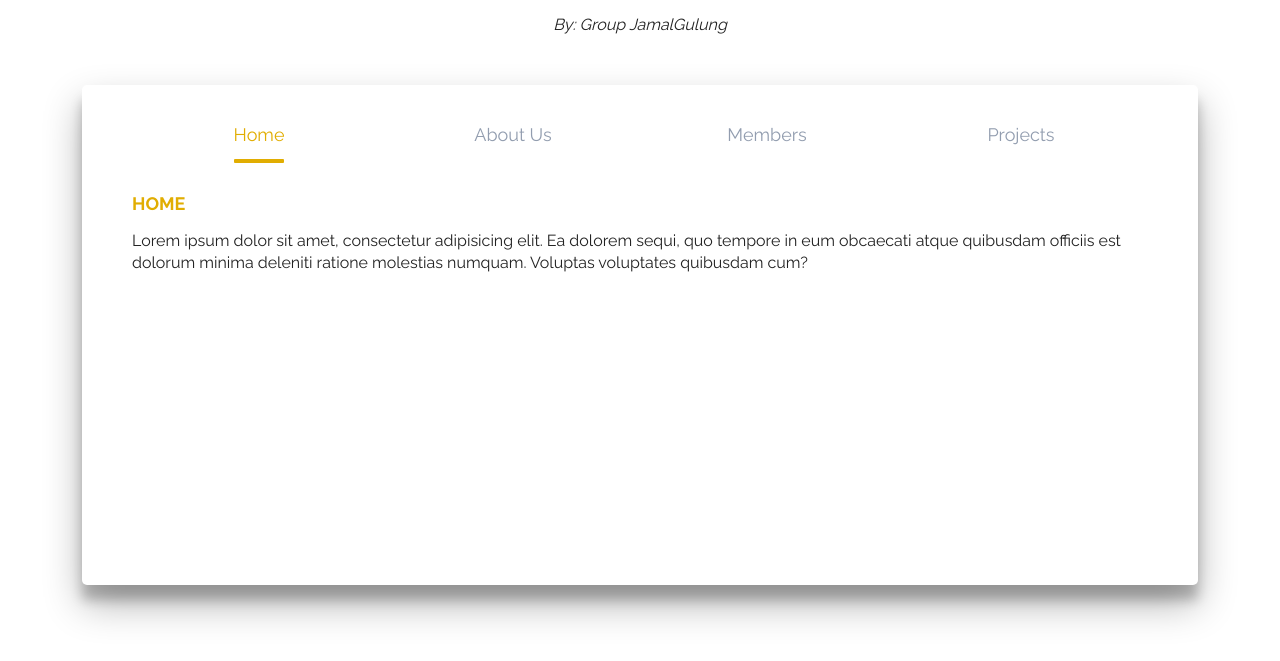
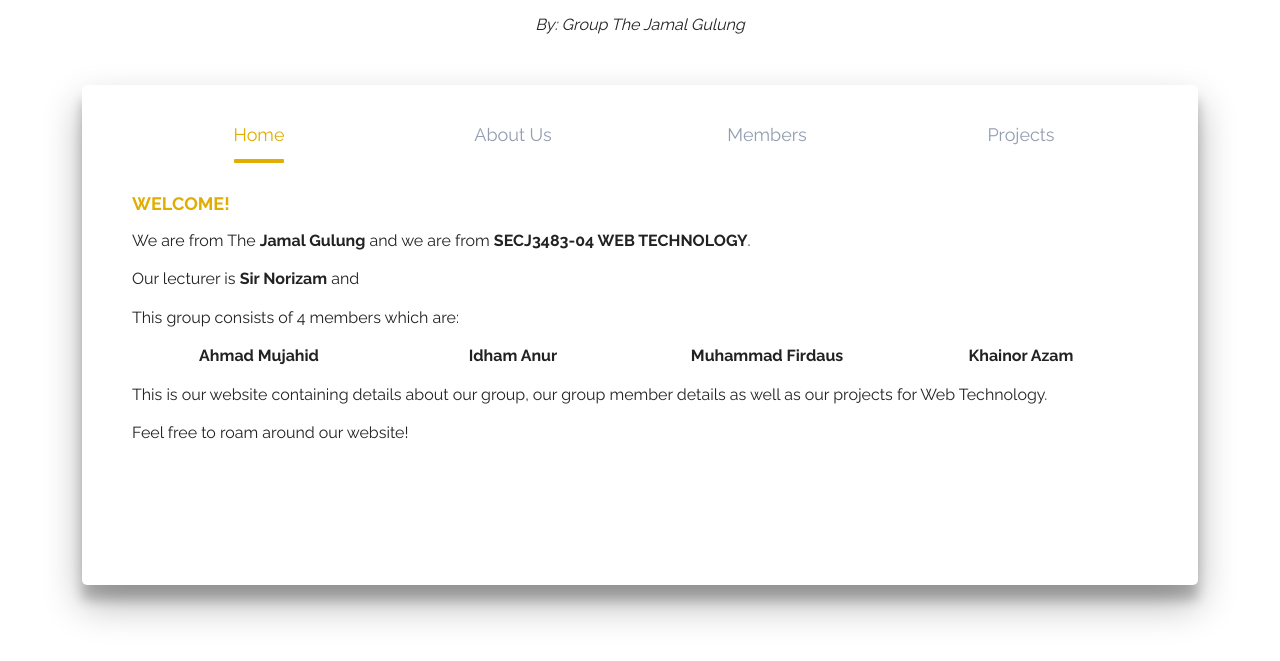
Before and after one commit to Namiiieee/project_WT, a plain HTML site: page index.html in a window 1280 px wide. Shown: the part 71-732 px from the top of the page. Drawn offline with Linux system fonts and the light colour scheme.

Commit message:
Update home page

```diff
--- a/index.html
+++ b/index.html
@@ -20,7 +20,7 @@
     	<div class="col-rt-12">
         	<div class="rt-heading">
             	<h1>Project Web Technology</h1>
-                <p><i>By: Group JamalGulung</i></p>
+                <p><i>By: Group The Jamal Gulung</i></p>
             </div>
         </div>
     </div>
@@ -48,8 +48,35 @@
   <div class="slider"><div class="indicator"></div></div>
   <div class="content">
         <section>
-          <h2>Home</h2>
-          <p>Lorem ipsum dolor sit amet, consectetur adipisicing elit. Ea dolorem sequi, quo tempore in eum obcaecati atque quibusdam officiis est dolorum minima deleniti ratione molestias numquam. Voluptas voluptates quibusdam cum?</p>
+          <h2>Welcome!</h2>
+
+          <p>
+            We are from The <b>Jamal Gulung</b> and we are from <b>SECJ3483-04 WEB TECHNOLOGY</b>.
+          </p>
+
+          <p>
+            Our lecturer is <b>Sir Norizam</b> and
+          </p>
+
+          <p>
+            This group consists of 4 members which are:
+            <ul>
+              <li><b>Ahmad Mujahid</b></li>
+              <li><b>Idham Anur</b></li>
+              <li><b>Muhammad Firdaus</b></li>
+              <li><b>Khainor Azam</b></li>
+           </ul>
+
+          </p>
+
+          <p>
+              This is our website containing details about our group, our group member details as well as
+              our projects for Web Technology.
+          </p>
+
+          <p>
+            Feel free to roam around our website!
+          </p>
         </section>
 
         <section>
```
